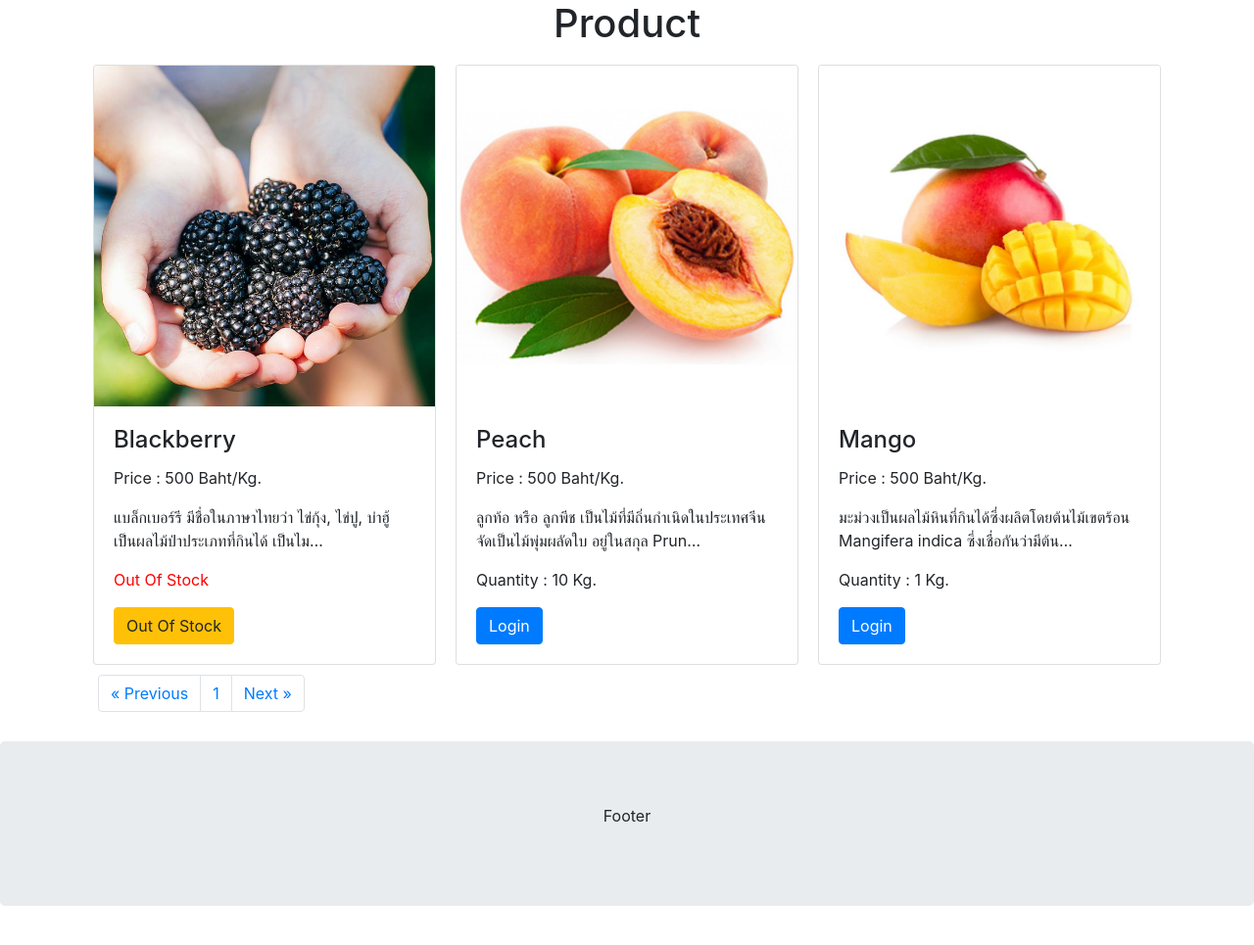
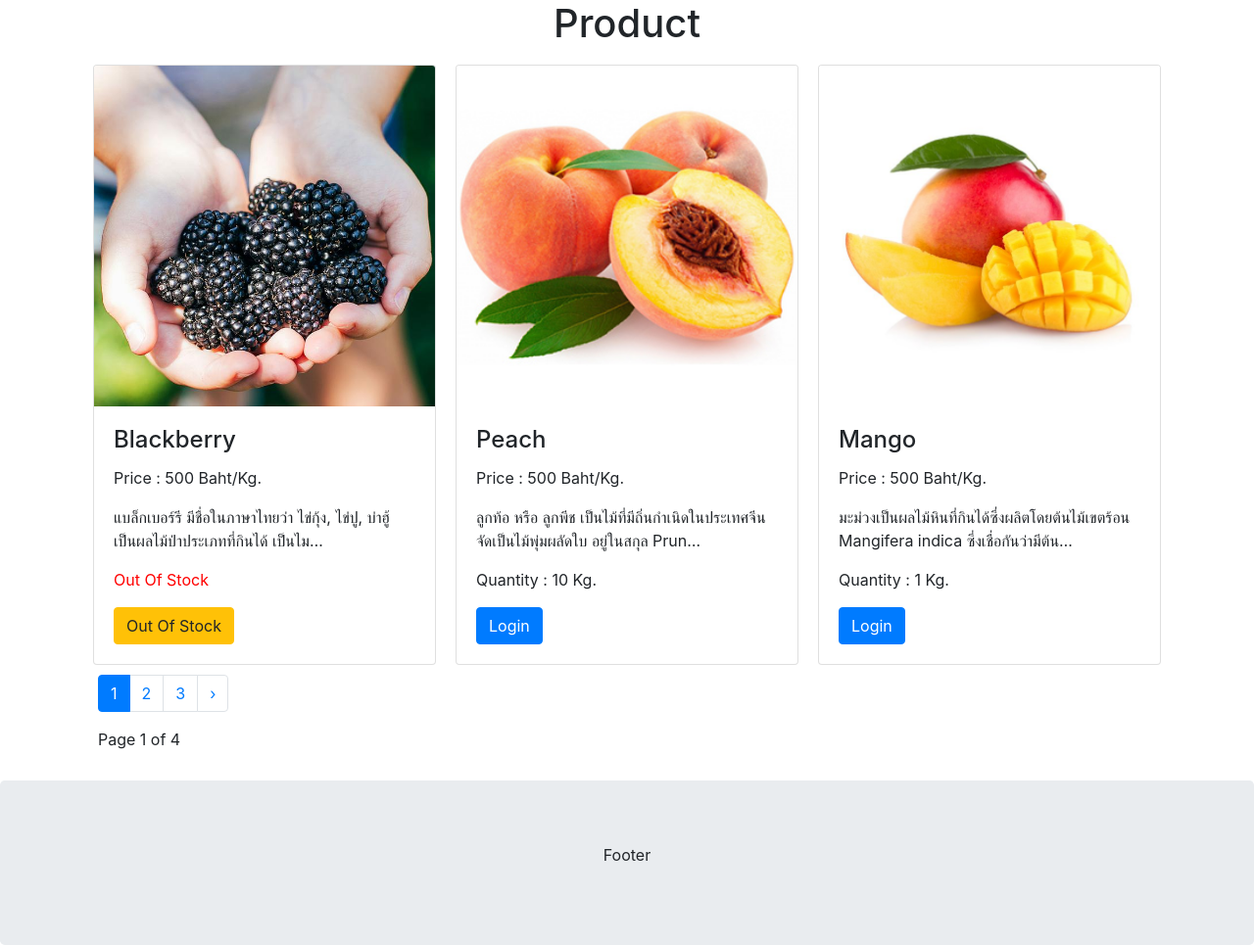
Before and after one commit to plewwoo/fruit-shop, a Django app: page /product/ in a window 1280 px wide. Shown: the part 310-1275 px from the top of the page at 98% size. Before the commit the page ends 1235 px from the top, so only its background shows below. Run offline with Django 3.2, Linux system fonts and the light colour scheme; data comes from the database, SQL or seed files in the repository; some libraries are stand-ins or nearby versions.

Commit message:
edit paginator

```diff
--- a/myapp/templates/myapp/product.html
+++ b/myapp/templates/myapp/product.html
@@ -43,12 +43,50 @@
     </div>
 
     <ul class="pagination" style="text-align: center;">
-        <li class="page-item"><a class="page-link" href="#">&laquo; Previous</a></li>
-        <li class="page-item"><a class="page-link" href="#">{{AllProduct.number}}</a></li>
-        <li class="page-item"><a class="page-link" href="?page={{AllProduct.next_page_number}}">Next &raquo;</a></li>
+        {% if AllProduct.has_previous and AllProduct.has_next != True %}
+        <li class="page-item">
+            <a class="page-link" href="?page={{AllProduct.previous_page_number}}">&#8249;</a>
+        </li>
+        <li class="page-item">
+            <a class="page-link" href="?page={{AllProduct.number|add:-2}}">{{AllProduct.number|add:-2}}</a>
+        </li>
+        <li class="page-item">
+            <a class="page-link" href="?page={{AllProduct.number|add:-1}}">{{AllProduct.number|add:-1}}</a>
+        </li>
+        <li class="page-item active">
+            <a class="page-link" href="?page={{AllProduct.number}}">{{AllProduct.number}}</a>
+        </li>
+        {% endif %}
+
+        {% if AllProduct.has_previous and AllProduct.has_next %}
+        <li class="page-item"><a class="page-link" href="?page={{AllProduct.previous_page_number}}">&#8249;</a></li>
+        <li class="page-item">
+            <a class="page-link" href="?page={{AllProduct.number|add:-1}}">{{AllProduct.number|add:-1}}</a>
+        </li>
+        <li class="page-item active">
+            <a class="page-link" href="?page={{AllProduct.number}}">{{AllProduct.number}}</a>
+        </li>
+        <li class="page-item">
+            <a class="page-link" href="?page={{AllProduct.number|add:1}}">{{AllProduct.number|add:1}}</a>
+        </li>
+        <li class="page-item"><a class="page-link" href="?page={{AllProduct.next_page_number}}">&#8250;</a></li>
+        {% endif %}
+
+        {% if AllProduct.has_next and AllProduct.has_previous != True %}
+        <li class="page-item active">
+            <a class="page-link" href="?page={{AllProduct.number}}">{{AllProduct.number}}</a>
+        </li>
+        <li class="page-item">
+            <a class="page-link" href="?page={{AllProduct.number|add:1}}">{{AllProduct.number|add:1}}</a>
+        </li>
+        <li class="page-item">
+            <a class="page-link" href="?page={{AllProduct.number|add:2}}">{{AllProduct.number|add:2}}</a>
+        </li>
+        <li class="page-item"><a class="page-link" href="?page={{AllProduct.next_page_number}}">&#8250;</a></li>
+        {% endif %}
     </ul>
+
+    Page {{AllProduct.number}} of {{AllProduct.paginator.num_pages}}
+
 </div>
 {% endblock content %}
-
-<!-- <center><a href="?page={{AllProduct.previous_page_number}}">Previous</a> | {{AllProduct.number}} |<a
-            href="?page={{AllProduct.next_page_number}}">Next</a></center> -->
--- a/myapp/views.py
+++ b/myapp/views.py
@@ -41,8 +41,9 @@ def Apple(request):
 def Product(request):
     products = AllProduct.objects.all().order_by(
         'id').reverse()  # ดึงข้อมูลมาทั้งหมด
-    paginator = Paginator(products, 3)
-    page = request.GET.get('page')
+    paginator = Paginator(products, 3)  # 1 หน้าโชว์แค่ 3 ชิ้นเท่านั้น
+    page = request.GET.get('page')  # http://localhost:8000/product/?page=2
+    # filter เฉพาะ หน้าที่ 2 ของ page นั้นๆ
     products = paginator.get_page(page)
     context = {'AllProduct': products}
     return render(request, 'myapp/product.html', context)
@@ -380,6 +381,10 @@ def AllOrderList(request):
             shipcost += 20
         od.shipcost = shipcost
 
+    paginator = Paginator(order, 5)
+    page = request.GET.get('page')
+    order = paginator.get_page(page)
+
     context['allorder'] = order
 
     return render(request, 'myapp/allorderlist.html', context)
```
Also changed, not shown: myapp/templates/myapp/allorderlist.html (+46 -0 lines).
